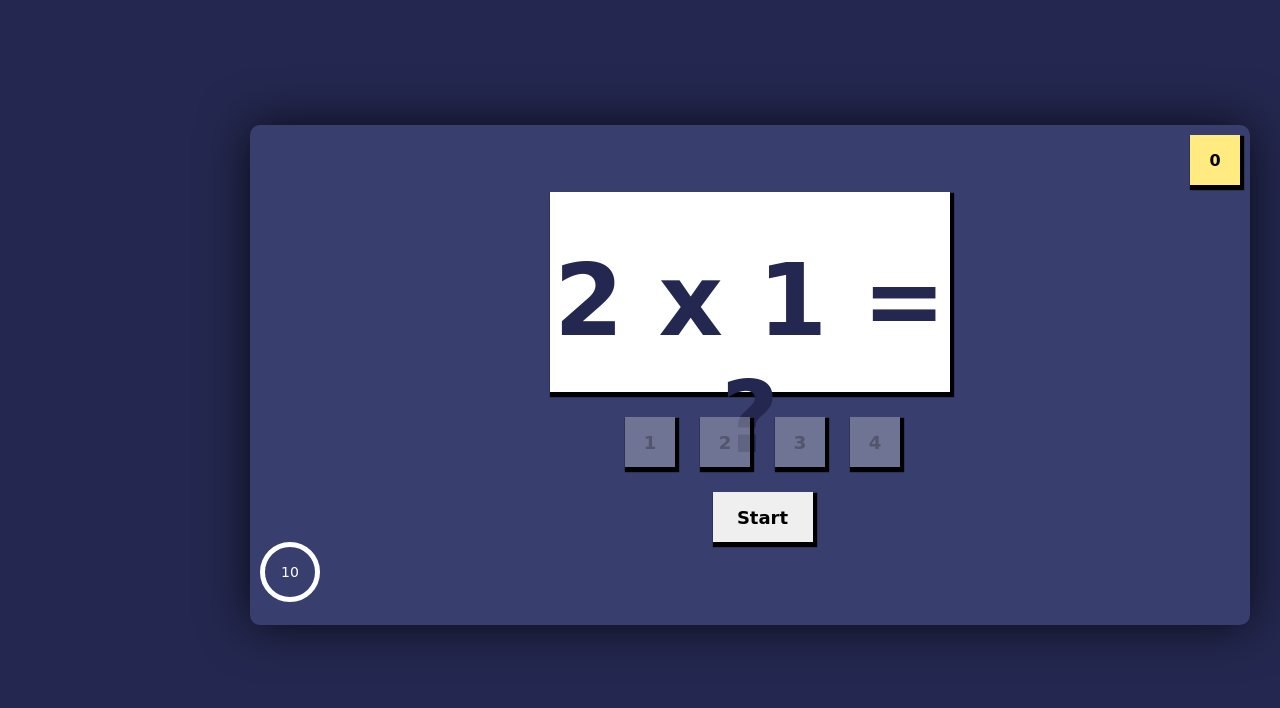
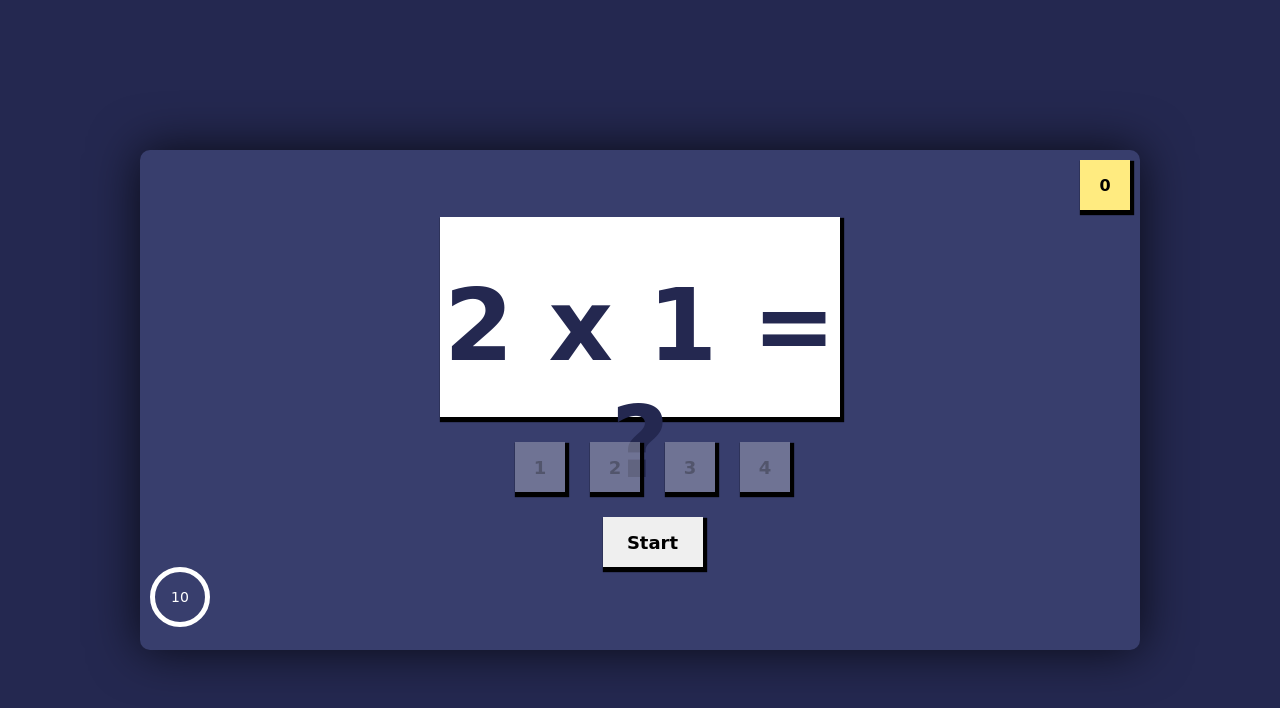
Before and after one commit to Okami00/MVP1, a plain HTML site: page index.html in a window 1280 px wide. Drawn offline with Linux system fonts and the light colour scheme; a web font is replaced by a local one.

Commit message:
Style CSS

```diff
--- a/style.css
+++ b/style.css
@@ -15,9 +15,9 @@ body {
 /* ------------ */
 .container {
     position: absolute;
-    top: 0;
-    left: 0;
-    transform: translate(25%, 25%);
+    top: 50%;
+    left: 50%;
+    transform: translate(-50%, -50%);
     width: 100rem;
     height: 50rem;
     background-color: var(--third-color);
```
